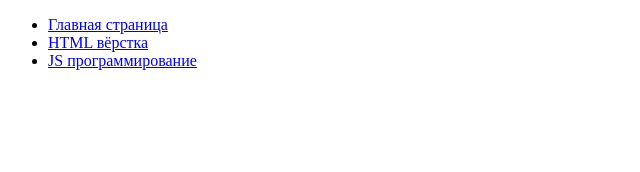
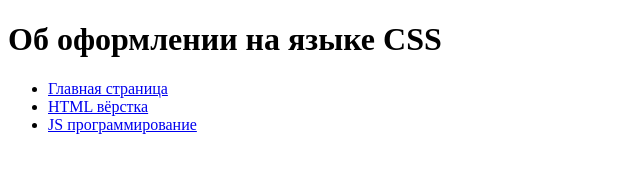
Before and after one commit to DarkAngel8991/site, a plain HTML site: page pages/css_layout.html in a window 1280 px wide. Shown: the whole page, without its empty margins (0-640 px from the left). Drawn offline with Linux system fonts and the light colour scheme.

Commit message:
Update css_layout.html

```diff
--- a/pages/css_layout.html
+++ b/pages/css_layout.html
@@ -2,9 +2,12 @@
 <html lang="en">
 <head>
     <meta charset="UTF-8">
-    <title>Об оформлении на языке CSS</title>
+    <title>О CSS вёрстке</title>
 </head>
 <body>
+    <h1>
+        Об оформлении на языке CSS
+    </h1>
     <ul>
         <li>
             <a href="../index.html">Главная страница</a>
```
